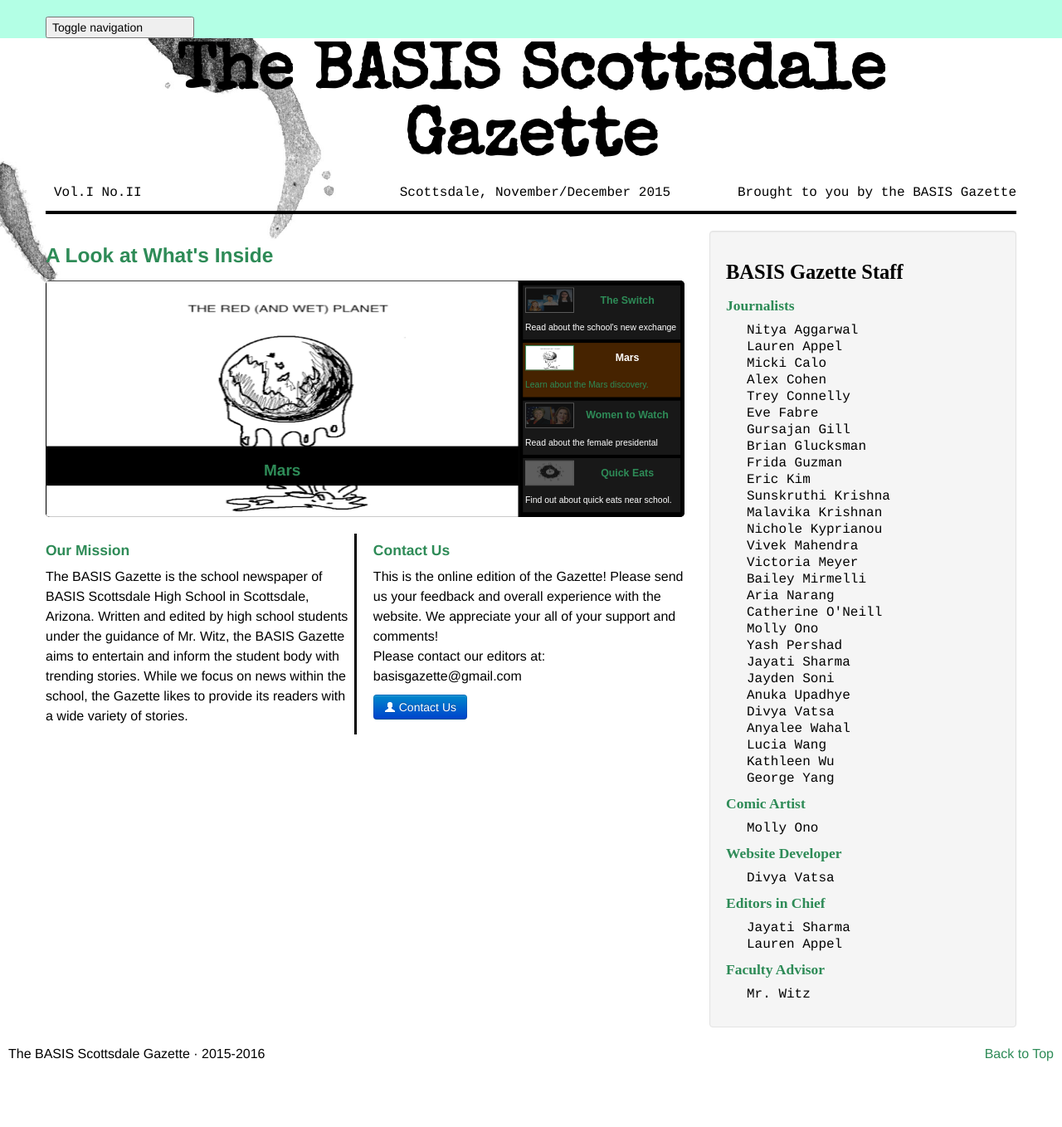
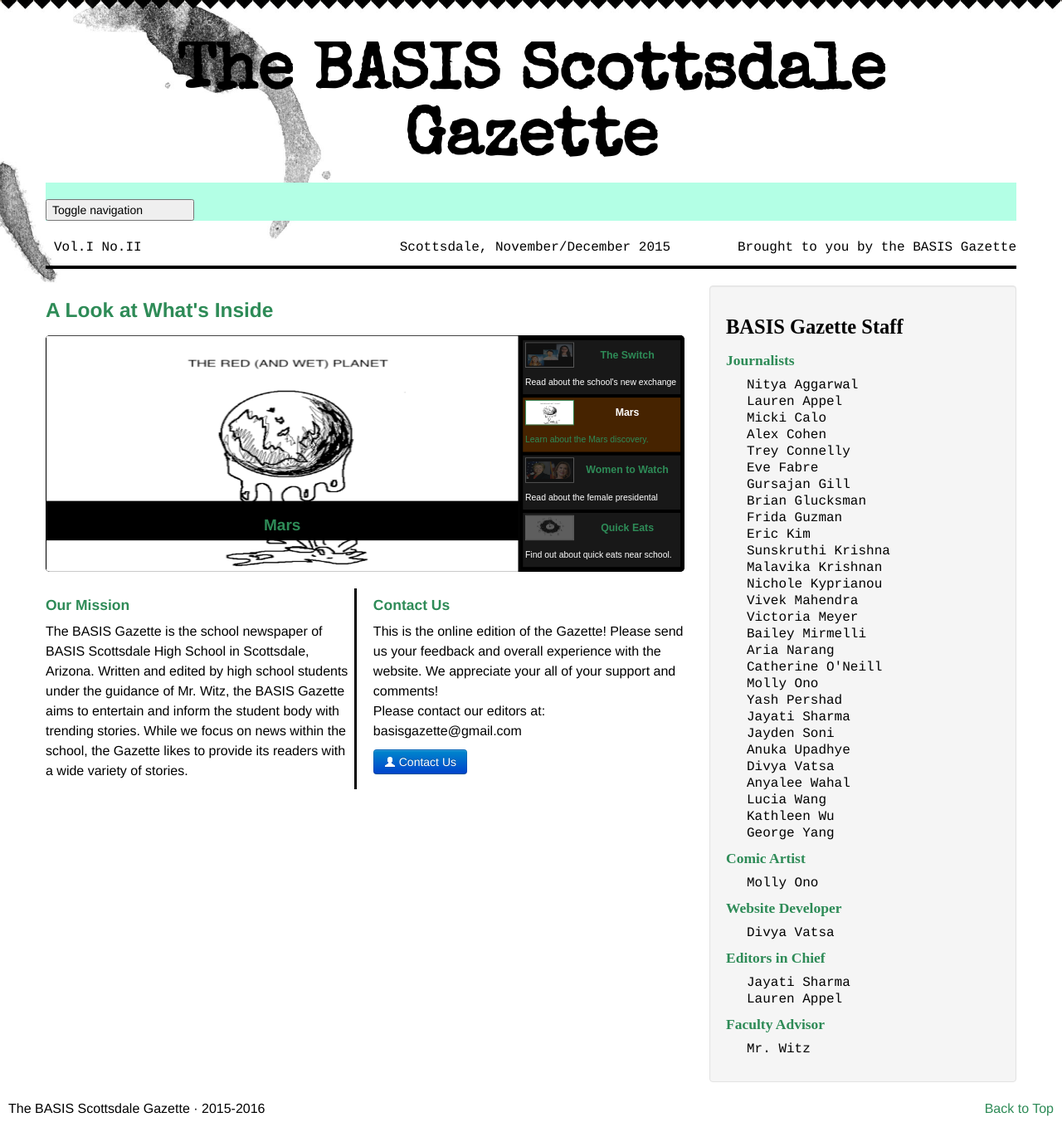
Before and after one commit to Awake99/Awake99.github.io, a Jekyll site: the page built from index.html, in a window 1280 px wide and 1358 px high. Shown: the whole window at 83% size. Built offline with Jekyll 4.4.1, drawn with Linux system fonts in a browser that asks for light colours; nearby versions of some CDN libraries.

Commit message:
November Edits
Default

```diff
--- a/_layouts/default.html
+++ b/_layouts/default.html
@@ -47,7 +47,7 @@
 
     <h1 id="header">The BASIS Scottsdale Gazette</h1>
 
-    <nav class="navbar navbar-inverse navbar-fixed-top" style="background-color:#b3ffe5;">
+    <nav class="navbar navbar-inverse" style="background-color:#b3ffe5;">
       <div class="container">
         <div class="navbar-header">
           <button type="button" class="navbar-toggle collapsed" data-toggle="collapse" data-target="#navbar" aria-expanded="false" aria-controls="navbar">
```
